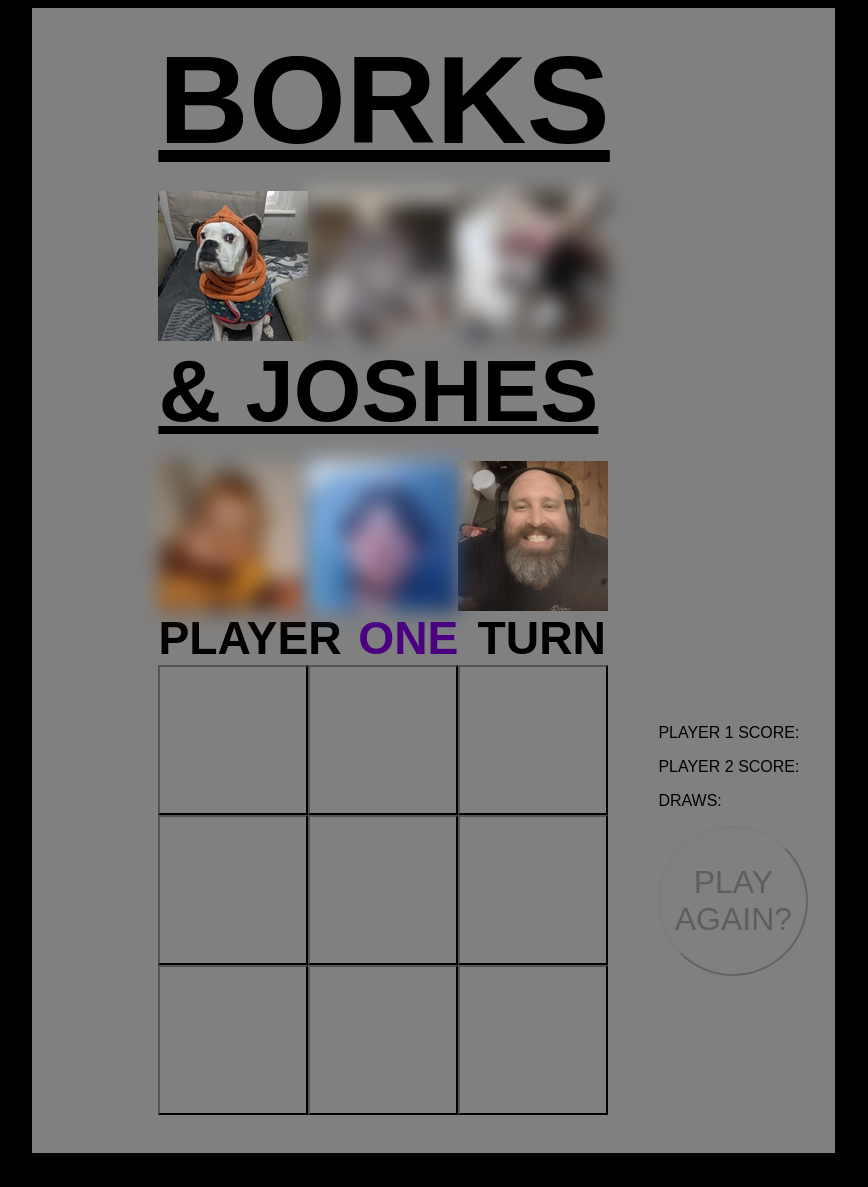
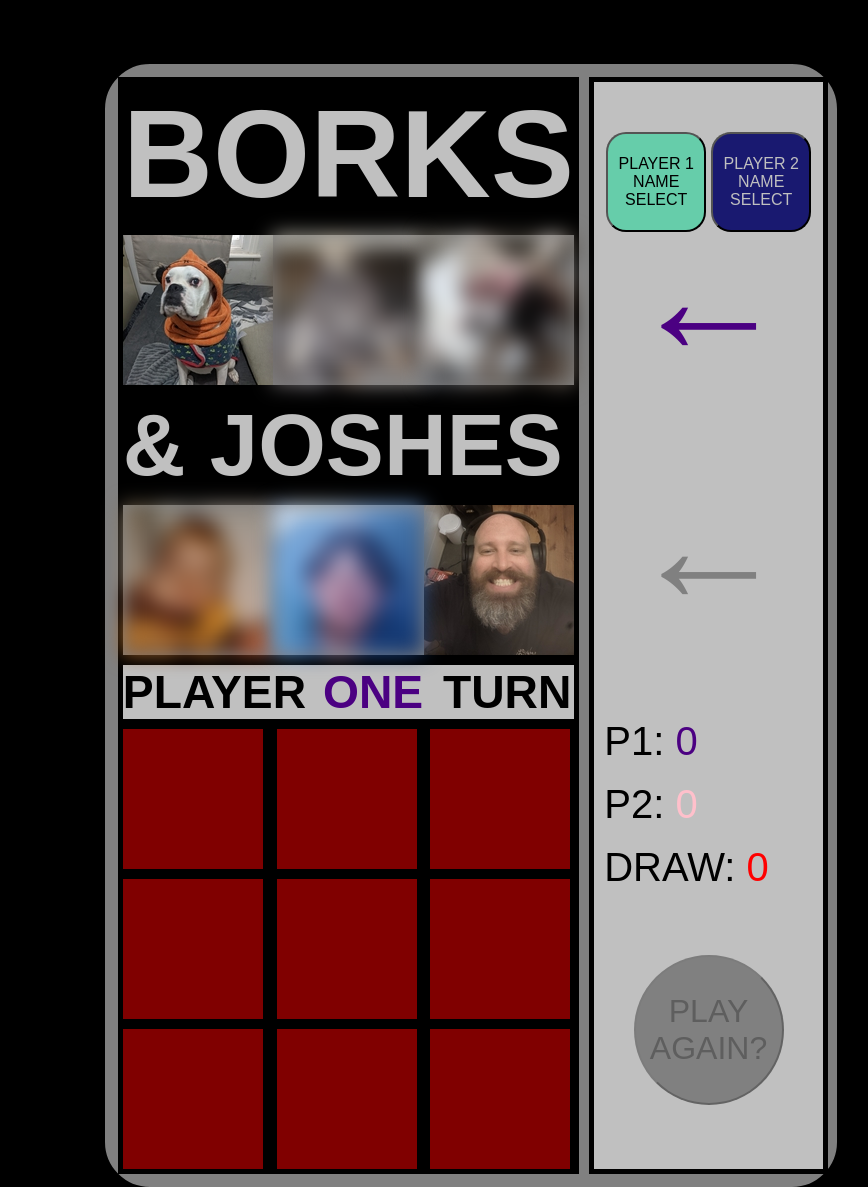
Before and after one commit to joshua-towney/borks-and-joshes, a plain HTML site: page index.html in a window 1280 px wide. Shown: the whole page, without its empty margins (292-1160 px from the left). Before the commit the page ends 1161 px from the top, so only its background shows below. Drawn offline with Linux system fonts and the light colour scheme.

Commit message:
final version maybe?

```diff
--- a/index.html
+++ b/index.html
@@ -31,9 +31,6 @@
             </div>
 
             <div class="game-field">
-                <!-- <p id="player-no-toggle" class="start-game">PLAYER</p>
-                <p id="toggle-one-two" class="player-one">ONE</p>
-                <p id="turn-wins-toggle"class="start-game">TURN</p> -->
                 <button id="btn1" class="token-placement"></button>
                 <button id="btn2" class="token-placement"></button>
                 <button id="btn3" class="token-placement"></button>
@@ -46,17 +43,28 @@
             </div>
         </div>
         <div class="right">
-            <p>PLAYER 1 SCORE: <span id="p1-score"></span></p>
-            <p>PLAYER 2 SCORE: <span id="p2-score"></span></p>
-            <p>DRAWS: <span id="draw-score"></span></p>
-            <button disabled=true class="play-again">PLAY AGAIN?</button>
-            <!-- <button class="score-reset">RESET SCORES?</button> -->
+            <div class="break1">
+                <button id="p1-name-choose">PLAYER 1 NAME SELECT</button>
+                <button id="p2-name-choose">PLAYER 2 NAME SELECT</button>
+            </div>
+            <div class="arrow1">
+                &#8592;
+            </div>
+            <div class="arrow2">
+                &#8592;
+            </div>
+            <div class="scores">
+                <p><span class="player-one-name">P1</span>: <span></span> <span id="p1-score">0</span></p>
+                <br>
+                <p><span class="player-two-name">P2</span>: <span></span> <span id="p2-score">0</span></p>
+                <br>
+                <p>DRAW: <span id="draw-score">0</span></p>
+             </div>
+             <div class="play-again-btn">
+                <button disabled=true class="play-again">PLAY AGAIN?</button>
+            </div>
         </div>
     </section>
-
-
-
-
     <script src="borks-and-joshes.js"></script>
 </body>
 </html>
--- a/style.css
+++ b/style.css
@@ -1,9 +1,6 @@
 body {
     background-color: black;
     font-family: Arial, Helvetica, sans-serif;
-}
-.heading-box {
-    width: 450px;
 }
 .jimmy-token {
     display: grid;
@@ -17,33 +14,45 @@ h1 {
     text-align: left;
     font-size: 4em;
     margin: 20px 0;
-    text-decoration: underline;
+}
+p {
+    font-size: 2.5em;
+    border: 0;
+    margin: 0;
 }
 .mainbox {
     display: grid;
+    position: absolute;
     grid-template-columns: 1fr 1fr;
-    gap: 30px;
-    width: 550px;
-    padding: 0 10% 3% 10%;
-    margin-left: 25%;
-    margin-right: 10%;
+    gap: 10px;
+    width: 700px;
+    padding: 1% 1.5% 1% 1%;
+    margin: 4% 30%;
     background-color: grey;
+    border: 5px solid black;
+    border-radius: 50px;
 }
 .game-field {
     display: grid;
     grid-template-columns: 1fr 1fr 1fr;
-    width: 50%;
     padding-top: 5%;
     padding: 0;
-    border: 0;
+    background-color: black;
+    margin-right: 0;
     text-align: center;
     font-size: 35px;
     font-weight: bolder;
 }
+.right {
+    width: 100%;
+    border: 5px solid black;
+    display: grid;
+    background-color: silver;
+}
 .token-placement {
     height: 150px;
     width: 150px;
-    background-color: grey;
+    background-color: maroon;
     font-size: 0;
 }
 .player-one {
@@ -88,20 +97,25 @@ h1 {
     font-size: 2em;
     border-radius: 50%;
     background-color: grey;
+    margin: auto;
 }
 #borks {
     font-size: 125px;
     text-align: justify;
+    margin-top: 0;
+    margin-bottom: 0;
+    border: 5px solid black;
+    background-color: black;
+    color: silver;
 }
 #and-joshes {
     margin-top: 0;
+    margin-bottom: 0;
     text-align: justify;
     font-size: 87px;
-}
-.right {
-    padding: 0 20px;
-    margin-top: 700px;
-    width: 150px;
+    border: 5px solid black;
+    background-color: black;
+    color: silver;
 }
 .transparent {
     filter: blur(10px);
@@ -115,4 +129,122 @@ h1 {
     font-size: 1.7em;
     text-align: center;
     font-weight: 900;
+    border: 5px solid black;
+    background-color: silver
 }
+.jimmy-token {
+    border: 5px solid black;
+}
+.josh-token {
+    border: 5px solid black;
+}
+#btn1 {
+    padding: 0;
+    border: 5px solid black;
+}
+#btn2 {
+    padding: 0;
+    border: 5px solid black;
+}
+#btn3 {
+    padding: 0;
+    border: 5px solid black;
+}
+#btn4 {
+    padding: 0;
+    border: 5px solid black;
+}
+#btn5 {
+    padding: 0;
+    border: 5px solid black;
+}
+#btn6 {
+    padding: 0;
+    border: 5px solid black;
+}
+#btn7 {
+    padding: 0;
+    border: 5px solid black;
+}
+#btn8 {
+    padding: 0;
+    border: 5px solid black;
+}
+#btn9 {
+    padding: 0;
+    border: 5px solid black;
+}
+.arrow1 {
+    font-size: 3em;
+}
+.arrow2 {
+    font-size: 3em;
+}
+.break1 {
+    height: 60px;
+    display: grid;
+    grid-template-columns: 1fr 1fr;
+    text-align: center;
+    gap: 5px;
+}
+.arrow1 {
+    font-size: 10em;
+    text-align: center;
+    color: indigo;
+}
+.arrow2 {
+    font-size: 10em;
+    text-align: center;
+    color: grey;
+    height: 50px;
+}
+.play-again-btn {
+    height: 150px;
+    text-align: center;
+}
+.scores {
+    padding-top: 150px;
+    padding-left: 10px;
+}
+#p1-score {
+    color: indigo;
+}
+#p2-score {
+    color: pink;
+}
+#draw-score {
+    color: red;
+}
+#jimmy {
+    width:100%;
+}
+#jimmy2 {
+    width:100%;
+}
+
+#jimmy4 {
+    width:100%;
+}
+#p1-name-choose {
+    border-radius: 20px;
+    margin-top: 50px;
+    height: 100px;
+    width: 100px;
+    margin-left: 12px;
+    font-size: 1em;
+    background-color: mediumaquamarine;
+}
+#p2-name-choose {
+    border-radius: 20px;
+    margin-top: 50px;
+    height: 100px;
+    width: 100px;
+    font-size: 1em;
+    background-color: midnightblue;
+    color: silver;
+}
+@media (max-width: 1100px) {
+    .mainbox {
+        margin: 1%;
+    }
+}
```
Also changed, not shown: borks-and-joshes.js (+49 -32 lines), 1 other file.
